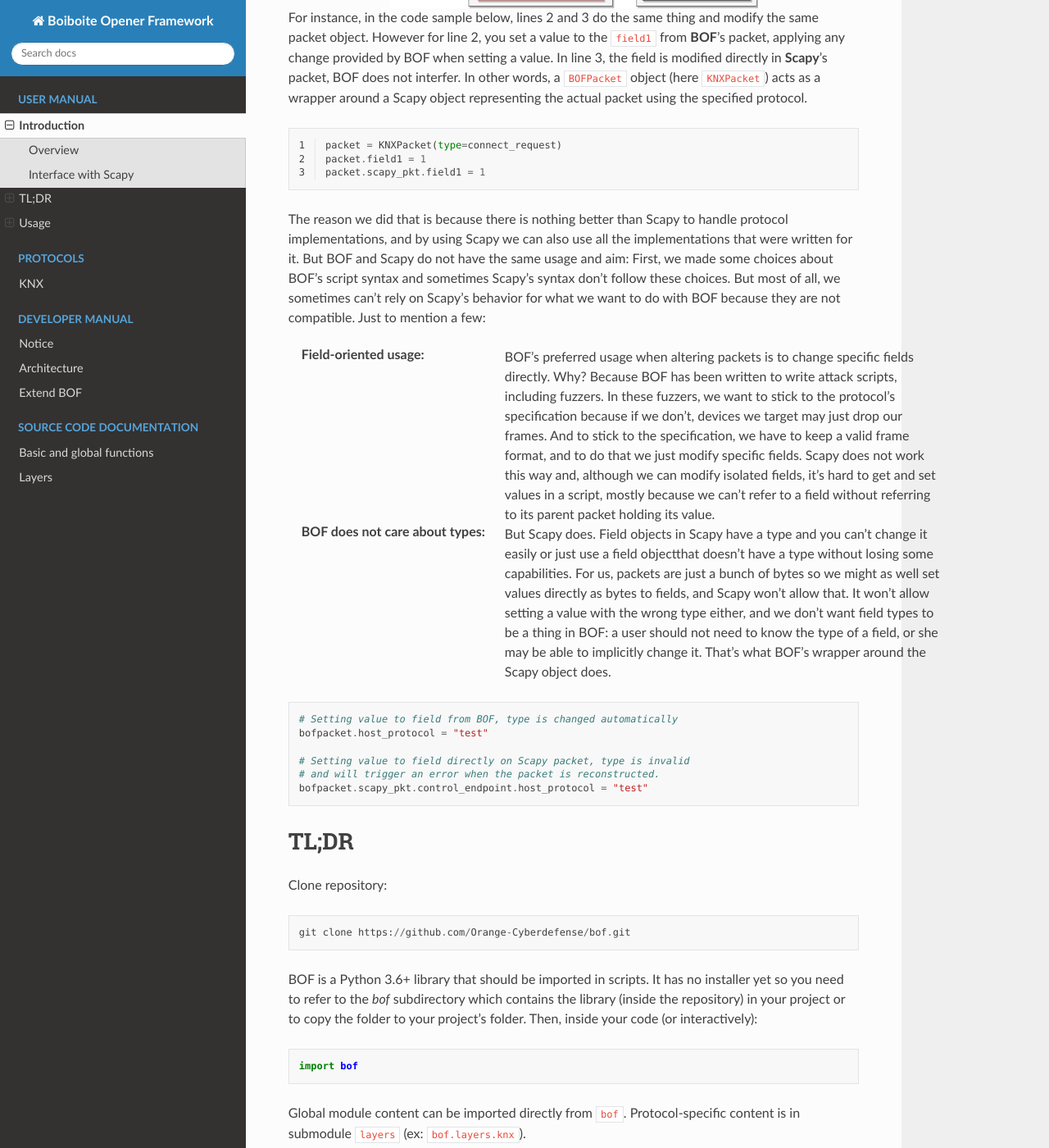
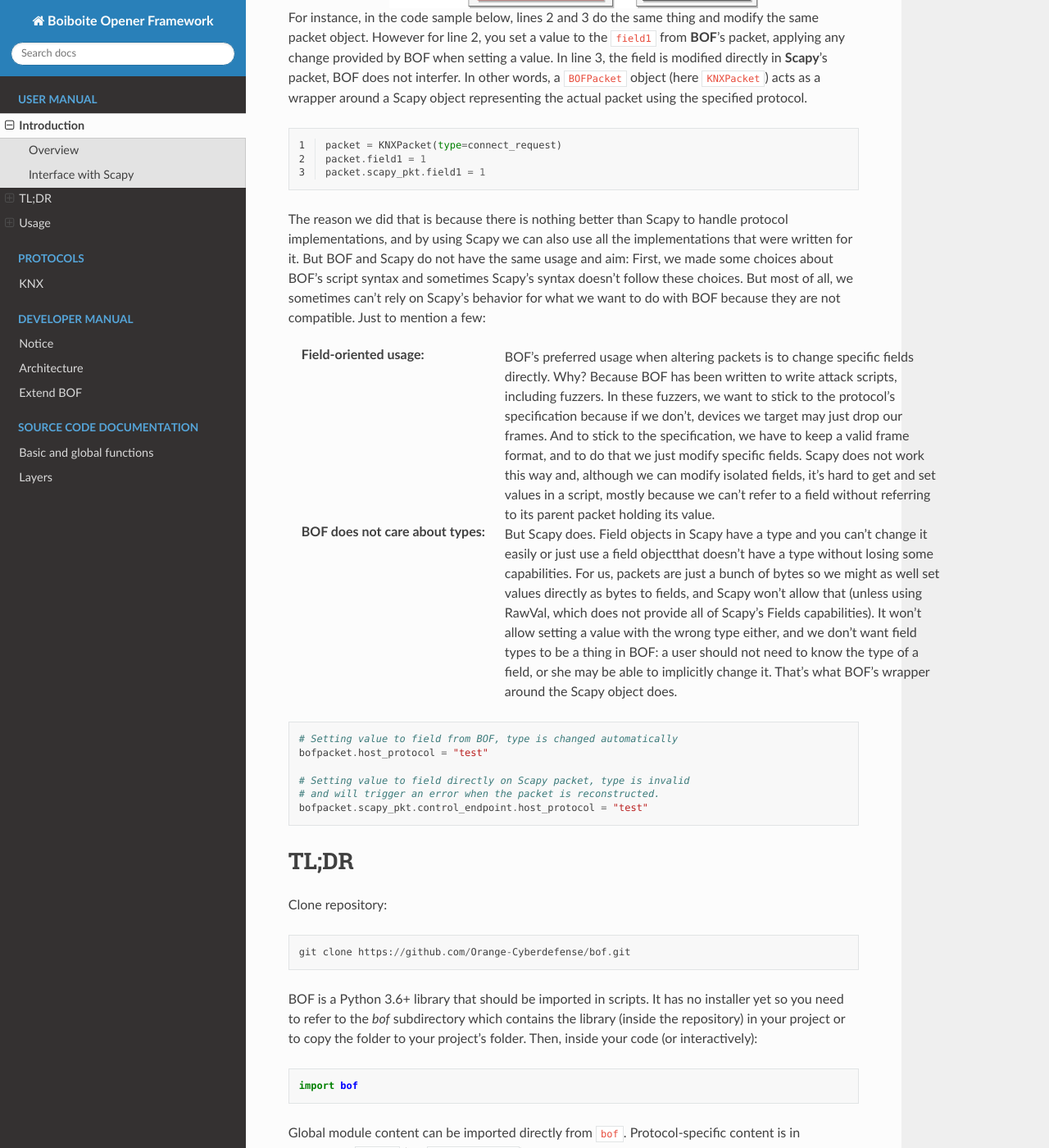
Before and after one commit to Orange-Cyberdefense/bof, a Sphinx documentation site: the page built from docs/man/user.rst, in a window 1280 px wide and 1400 px high, scrolled down 1723 px. Shown: the whole window at 82% size. Built offline with Sphinx 7.4.7 and the Read the Docs theme 2.0.0, drawn with Linux system fonts in a browser that asks for light colours.

```diff
--- a/docs/man/user.rst
+++ b/docs/man/user.rst
@@ -46,14 +46,13 @@
 	    :width: 450
 	    :align: center
 
-For instance, in the code sample below, lines 2 and 3 do the same
-thing and modify the same packet object. However for line 2, you set a
-value to the ``field1`` from **BOF**'s packet, applying any change
-provided by BOF when setting a value. In line 3, the field is modified
-directly in **Scapy**'s packet, BOF does not interfer. In other words,
-a ``BOFPacket`` object (here ``KNXPacket``) acts as a wrapper around a
-Scapy object representing the actual packet using the specified
-protocol.
+For instance, in the code sample below, lines 2 and 3 do the same thing and
+modify the same packet object. However for line 2, you set a value to the
+``field1`` from **BOF**'s packet, applying any change provided by BOF when
+setting a value. In line 3, the field is modified directly in **Scapy**'s
+packet, BOF does not interfer. In other words, a ``BOFPacket`` object (here
+``KNXPacket``) acts as a wrapper around a Scapy object representing the actual
+packet using the specified protocol.
 
 .. code-block:: python
    :linenos:
@@ -62,36 +61,34 @@
    packet.field1 = 1
    packet.scapy_pkt.field1 = 1
 
-The reason we did that is because there is nothing
-better than Scapy to handle protocol implementations, and by using
-Scapy we can also use all the implementations that were written for
-it. But BOF and Scapy do not have the same usage and aim: First, we
-made some choices about BOF's script syntax and sometimes Scapy's
-syntax don't follow these choices. But most of all, we sometimes can't
-rely on Scapy's behavior for what we want to do with BOF because they
-are not compatible. Just to mention a few:
+The reason we did that is because there is nothing better than Scapy to handle
+protocol implementations, and by using Scapy we can also use all the
+implementations that were written for it. But BOF and Scapy do not have the same
+usage and aim: First, we made some choices about BOF's script syntax and
+sometimes Scapy's syntax doesn't follow these choices. But most of all, we
+sometimes can't rely on Scapy's behavior for what we want to do with BOF because
+they are not compatible. Just to mention a few:
 
 :Field-oriented usage:
-   BOF's preferred usage when altering packets is to change specific
-   fields directly. Why? Because BOF has been written to write attack
-   scripts, including fuzzers. In these fuzzers, we want to stick to
-   the protocol's specification because if we don't, devices we target
-   may just drop our frames. And to stick to the specification, we
-   have to keep a valid frame format, and to do that we just modify
-   specific fields. Scapy does not work this way and, although we can
-   modify isolated fields, it's hard to get and set values in a
-   script, mostly because we can't refer to a field without referring
-   to its parent packet holding its value.
+   BOF's preferred usage when altering packets is to change specific fields
+   directly. Why? Because BOF has been written to write attack scripts,
+   including fuzzers. In these fuzzers, we want to stick to the protocol's
+   specification because if we don't, devices we target may just drop our
+   frames. And to stick to the specification, we have to keep a valid frame
+   format, and to do that we just modify specific fields. Scapy does not work
+   this way and, although we can modify isolated fields, it's hard to get and
+   set values in a script, mostly because we can't refer to a field without
+   referring to its parent packet holding its value.
 :BOF does not care about types:
-  But Scapy does. Field objects in Scapy have a type and you can't
-  change it easily or just use a field objectthat doesn't have a type
-  without losing some capabilities. For us, packets are just a bunch
-  of bytes so we might as well set values directly as bytes to fields,
-  and Scapy won't allow that. It won't allow setting a value with the
-  wrong type either, and we don't want field types to be a thing in
-  BOF: a user should not need to know the type of a field, or she may
-  be able to implicitly change it. That's what BOF's wrapper around
-  the Scapy object does.
+  But Scapy does. Field objects in Scapy have a type and you can't change it
+  easily or just use a field objectthat doesn't have a type without losing some
+  capabilities. For us, packets are just a bunch of bytes so we might as well
+  set values directly as bytes to fields, and Scapy won't allow that (unless
+  using RawVal, which does not provide all of Scapy's Fields capabilities). It
+  won't allow setting a value with the wrong type either, and we don't want
+  field types to be a thing in BOF: a user should not need to know the type of a
+  field, or she may be able to implicitly change it. That's what BOF's wrapper
+  around the Scapy object does.
 
 .. code-block:: python
 
```
Also changed, not shown: README.md (+3 -2 lines), 2 other files.
